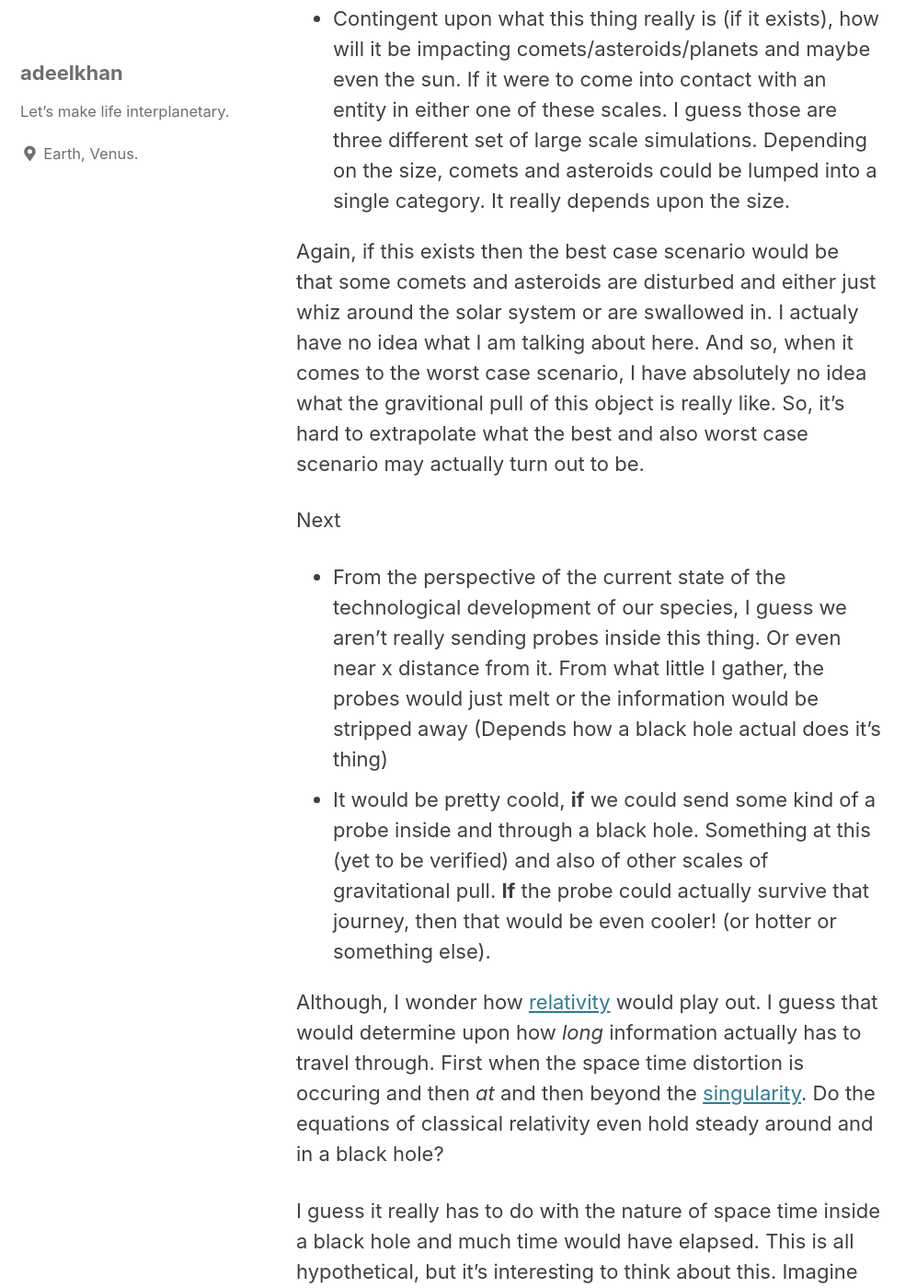
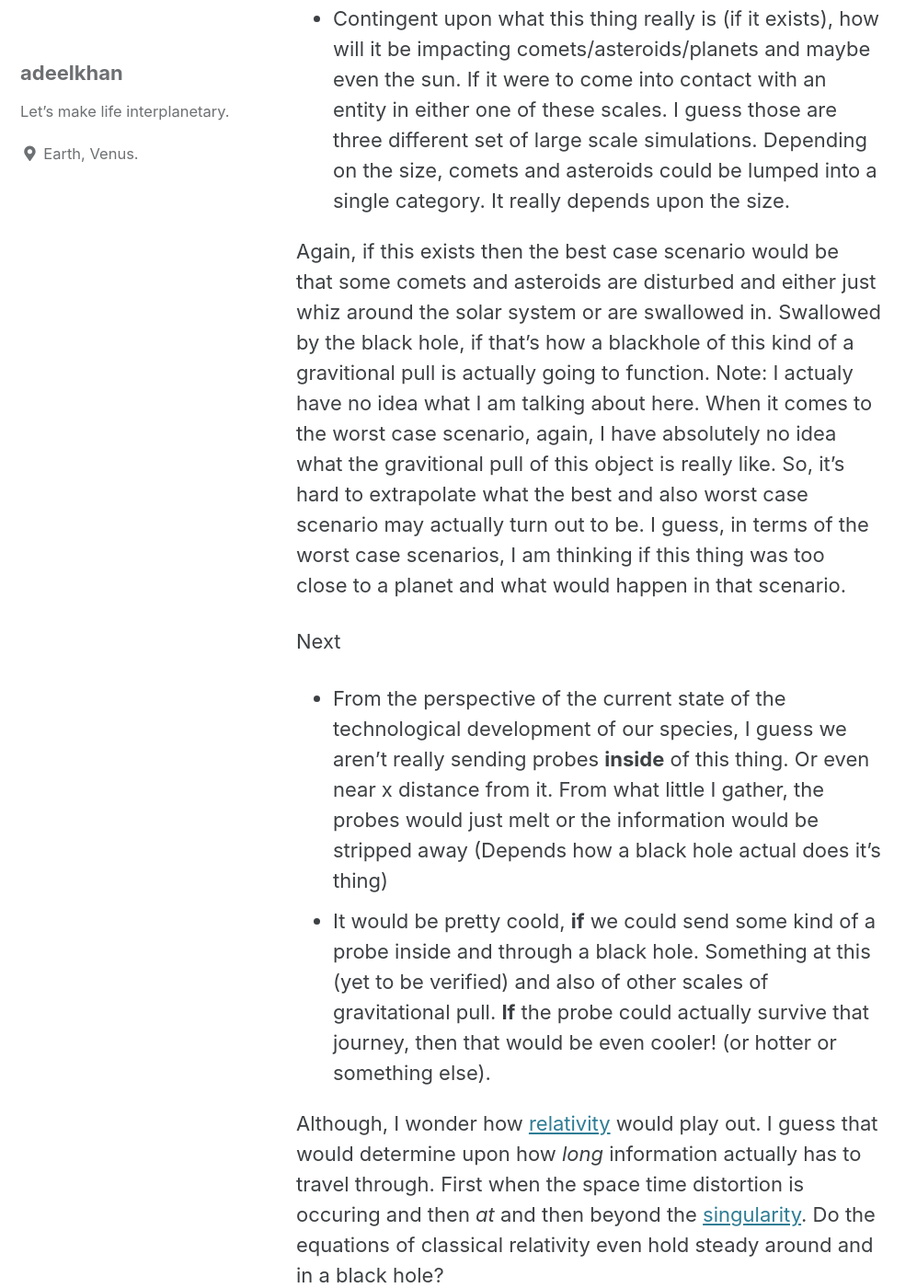
Before and after one commit to stellardreams/stellardreams.github.io, a Jekyll site: the page built from _posts/2020-10-29-Grape-fruit-sized-Black-Hole-in-the-outer-solar-system.md, in a window 1280 px wide and 1400 px high, scrolled down 1188 px. Shown: the whole window at 92% size, without its empty margins (0-997 px from the left). Built offline with Jekyll 4.4.1, drawn with Linux system fonts in a browser that asks for light colours; cached includes are drawn as plain includes; some of the changed text lies outside the part shown.

Commit message:
Update 2020-10-29-Grape-fruit-sized-Black-Hole-in-the-outer-solar-system.md
Some edits.

```diff
--- a/_posts/2020-10-29-Grape-fruit-sized-Black-Hole-in-the-outer-solar-system.md
+++ b/_posts/2020-10-29-Grape-fruit-sized-Black-Hole-in-the-outer-solar-system.md
@@ -14,10 +14,10 @@ Now, if this object does have a, quote "mass of five to ten times that of the Ea
 * The rate at which it is moving about it's orbit/trajectory.
 * Contingent upon what this thing really is (if it exists), how will it be impacting comets/asteroids/planets and maybe even the sun. If it were to come into contact with an entity in either one of these scales. I guess those are three different set of large scale simulations. Depending on the size, comets and asteroids could be lumped into a single category. It really depends upon the size.
 
-Again, if this exists then the best case scenario would be that some comets and asteroids are disturbed and either just whiz around the solar system or are swallowed in. I actualy have no idea what I am talking about here. And so, when it comes to the worst case scenario, I have absolutely no idea what the gravitional pull of this object is really like. So, it's hard to extrapolate what the best and also worst case scenario may actually turn out to be.
+Again, if this exists then the best case scenario would be that some comets and asteroids are disturbed and either just whiz around the solar system or are swallowed in. Swallowed by the black hole, if that's how a blackhole of this kind of a gravitional pull is actually going to function. Note: I actualy have no idea what I am talking about here. When it comes to the worst case scenario, again, I have absolutely no idea what the gravitional pull of this object is really like. So, it's hard to extrapolate what the best and also worst case scenario may actually turn out to be. I guess, in terms of the worst case scenarios, I am thinking if this thing was too close to a planet and what would happen in that scenario.
 
 Next
-* From the perspective of the current state of the technological development of our species, I guess we aren't really sending probes inside this thing. Or even near x distance from it. From what little I gather, the probes would just melt or the information would be stripped away (Depends how a black hole actual does it's thing)
+* From the perspective of the current state of the technological development of our species, I guess we aren't really sending probes **inside** of this thing. Or even near x distance from it. From what little I gather, the probes would just melt or the information would be stripped away (Depends how a black hole actual does it's thing)
 * It would be pretty coold, **if** we could send some kind of a probe inside and through a black hole. Something at this (yet to be verified) and also of other scales of gravitational pull. **If** the probe could actually survive that journey, then that would be even cooler! (or hotter or something else).
 
 Although, I wonder how [relativity](https://en.wikipedia.org/wiki/Theory_of_relativity) would play out. I guess that would determine upon how *long* information actually has to travel through. First when the space time distortion is occuring and then *at* and then beyond the [singularity](https://en.wikipedia.org/wiki/Gravitational_singularity). Do the equations of classical relativity even hold steady around and in a black hole?
```
